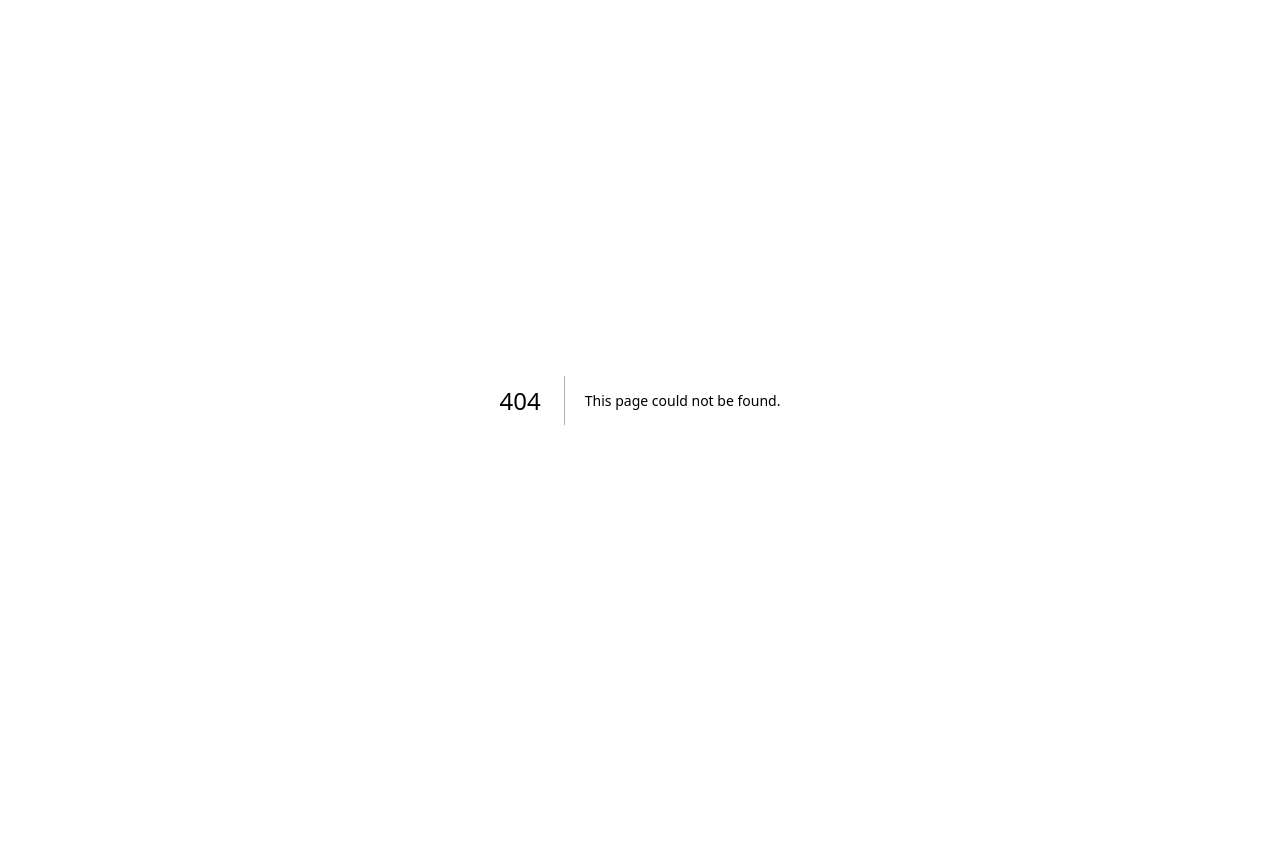
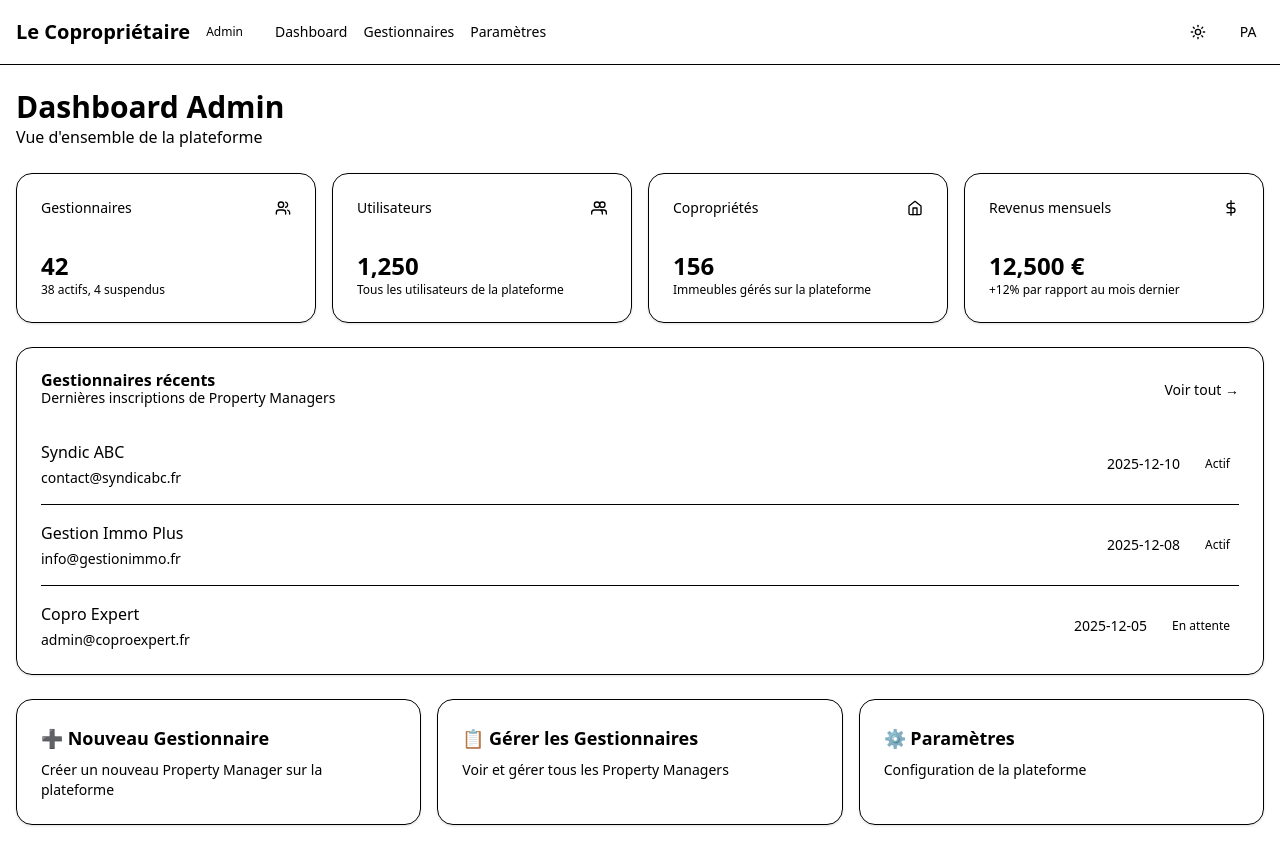
Before and after one commit to vMarc64/Le-Copropri-taire, a Next.js app in the folder apps/web/: page /platform in a window 1280 px wide. Before the commit this address had no page. Before the commit the page ends 800 px from the top, so only its background shows below. Built offline with nearby package versions, Linux system fonts and the light colour scheme.

Commit message:
feat(web): add Platform Admin dashboard
- Create /platform layout with navigation header
- Add dashboard page with stats cards (tenants, users, condos, revenue)
- Display recent property managers list
- Add quick action cards for navigation

Closes #14

```diff
--- /dev/null
+++ b/apps/web/src/app/platform/layout.tsx
@@ -0,0 +1,55 @@
+import { ThemeToggle } from "@/components/theme-toggle";
+import Link from "next/link";
+
+export default function PlatformLayout({
+  children,
+}: {
+  children: React.ReactNode;
+}) {
+  return (
+    <div className="min-h-screen bg-background">
+      {/* Header */}
+      <header className="border-b bg-card">
+        <div className="container flex h-16 items-center justify-between px-4">
+          <div className="flex items-center gap-6">
+            <Link href="/platform" className="flex items-center gap-2">
+              <span className="text-xl font-bold text-primary">Le Copropriétaire</span>
+              <span className="rounded bg-primary px-2 py-0.5 text-xs text-primary-foreground">
+                Admin
+              </span>
+            </Link>
+            <nav className="hidden md:flex items-center gap-4">
+              <Link
+                href="/platform"
+                className="text-sm font-medium text-muted-foreground hover:text-foreground"
+              >
+                Dashboard
+              </Link>
+              <Link
+                href="/platform/tenants"
+                className="text-sm font-medium text-muted-foreground hover:text-foreground"
+              >
+                Gestionnaires
+              </Link>
+              <Link
+                href="/platform/settings"
+                className="text-sm font-medium text-muted-foreground hover:text-foreground"
+              >
+                Paramètres
+              </Link>
+            </nav>
+          </div>
+          <div className="flex items-center gap-4">
+            <ThemeToggle />
+            <div className="h-8 w-8 rounded-full bg-primary flex items-center justify-center text-primary-foreground text-sm font-medium">
+              PA
+            </div>
+          </div>
+        </div>
+      </header>
+
+      {/* Main Content */}
+      <main className="container px-4 py-6">{children}</main>
+    </div>
+  );
+}
--- /dev/null
+++ b/apps/web/src/app/platform/page.tsx
@@ -0,0 +1,213 @@
+import { Card, CardContent, CardDescription, CardHeader, CardTitle } from "@/components/ui/card";
+import { Badge } from "@/components/ui/badge";
+import Link from "next/link";
+
+// Mock data - will be replaced with API calls
+const stats = {
+  totalTenants: 42,
+  activeTenants: 38,
+  suspendedTenants: 4,
+  totalUsers: 1250,
+  totalCondominiums: 156,
+  monthlyRevenue: 12500,
+};
+
+const recentTenants = [
+  { id: "1", name: "Syndic ABC", email: "contact@syndicabc.fr", status: "active", createdAt: "2025-12-10" },
+  { id: "2", name: "Gestion Immo Plus", email: "info@gestionimmo.fr", status: "active", createdAt: "2025-12-08" },
+  { id: "3", name: "Copro Expert", email: "admin@coproexpert.fr", status: "pending", createdAt: "2025-12-05" },
+];
+
+export default function PlatformAdminDashboard() {
+  return (
+    <div className="space-y-6">
+      {/* Header */}
+      <div>
+        <h1 className="text-3xl font-bold">Dashboard Admin</h1>
+        <p className="text-muted-foreground">Vue d&apos;ensemble de la plateforme</p>
+      </div>
+
+      {/* Stats Cards */}
+      <div className="grid gap-4 md:grid-cols-2 lg:grid-cols-4">
+        <Card>
+          <CardHeader className="flex flex-row items-center justify-between space-y-0 pb-2">
+            <CardTitle className="text-sm font-medium">Gestionnaires</CardTitle>
+            <svg
+              xmlns="http://www.w3.org/2000/svg"
+              viewBox="0 0 24 24"
+              fill="none"
+              stroke="currentColor"
+              strokeWidth="2"
+              strokeLinecap="round"
+              strokeLinejoin="round"
+              className="h-4 w-4 text-muted-foreground"
+            >
+              <path d="M16 21v-2a4 4 0 0 0-4-4H6a4 4 0 0 0-4 4v2" />
+              <circle cx="9" cy="7" r="4" />
+              <path d="M22 21v-2a4 4 0 0 0-3-3.87" />
+              <path d="M16 3.13a4 4 0 0 1 0 7.75" />
+            </svg>
+          </CardHeader>
+          <CardContent>
+            <div className="text-2xl font-bold">{stats.totalTenants}</div>
+            <p className="text-xs text-muted-foreground">
+              {stats.activeTenants} actifs, {stats.suspendedTenants} suspendus
+            </p>
+          </CardContent>
+        </Card>
+
+        <Card>
+          <CardHeader className="flex flex-row items-center justify-between space-y-0 pb-2">
+            <CardTitle className="text-sm font-medium">Utilisateurs</CardTitle>
+            <svg
+              xmlns="http://www.w3.org/2000/svg"
+              viewBox="0 0 24 24"
+              fill="none"
+              stroke="currentColor"
+              strokeWidth="2"
+              strokeLinecap="round"
+              strokeLinejoin="round"
+              className="h-4 w-4 text-muted-foreground"
+            >
+              <path d="M17 21v-2a4 4 0 0 0-4-4H5a4 4 0 0 0-4 4v2" />
+              <circle cx="9" cy="7" r="4" />
+              <path d="M23 21v-2a4 4 0 0 0-4-4h-4" />
+              <circle cx="17" cy="7" r="4" />
+            </svg>
+          </CardHeader>
+          <CardContent>
+            <div className="text-2xl font-bold">{stats.totalUsers.toLocaleString()}</div>
+            <p className="text-xs text-muted-foreground">
+              Tous les utilisateurs de la plateforme
+            </p>
+          </CardContent>
+        </Card>
+
+        <Card>
+          <CardHeader className="flex flex-row items-center justify-between space-y-0 pb-2">
+            <CardTitle className="text-sm font-medium">Copropriétés</CardTitle>
+            <svg
+              xmlns="http://www.w3.org/2000/svg"
+              viewBox="0 0 24 24"
+              fill="none"
+              stroke="currentColor"
+              strokeWidth="2"
+              strokeLinecap="round"
+              strokeLinejoin="round"
+              className="h-4 w-4 text-muted-foreground"
+            >
+              <path d="M3 9l9-7 9 7v11a2 2 0 0 1-2 2H5a2 2 0 0 1-2-2z" />
+              <polyline points="9 22 9 12 15 12 15 22" />
+            </svg>
+          </CardHeader>
+          <CardContent>
+            <div className="text-2xl font-bold">{stats.totalCondominiums}</div>
+            <p className="text-xs text-muted-foreground">
+              Immeubles gérés sur la plateforme
+            </p>
+          </CardContent>
+        </Card>
+
+        <Card>
+          <CardHeader className="flex flex-row items-center justify-between space-y-0 pb-2">
+            <CardTitle className="text-sm font-medium">Revenus mensuels</CardTitle>
+            <svg
+              xmlns="http://www.w3.org/2000/svg"
+              viewBox="0 0 24 24"
+              fill="none"
+              stroke="currentColor"
+              strokeWidth="2"
+              strokeLinecap="round"
+              strokeLinejoin="round"
+              className="h-4 w-4 text-muted-foreground"
+            >
+              <line x1="12" y1="1" x2="12" y2="23" />
+              <path d="M17 5H9.5a3.5 3.5 0 0 0 0 7h5a3.5 3.5 0 0 1 0 7H6" />
+            </svg>
+          </CardHeader>
+          <CardContent>
+            <div className="text-2xl font-bold">{stats.monthlyRevenue.toLocaleString()} €</div>
+            <p className="text-xs text-muted-foreground">
+              +12% par rapport au mois dernier
+            </p>
+          </CardContent>
+        </Card>
+      </div>
+
+      {/* Recent Tenants */}
+      <Card>
+        <CardHeader>
+          <div className="flex items-center justify-between">
+            <div>
+              <CardTitle>Gestionnaires récents</CardTitle>
+              <CardDescription>Dernières inscriptions de Property Managers</CardDescription>
+            </div>
+            <Link
+              href="/platform/tenants"
+              className="text-sm text-primary hover:underline"
+            >
+              Voir tout →
+            </Link>
+          </div>
+        </CardHeader>
+        <CardContent>
+          <div className="space-y-4">
+            {recentTenants.map((tenant) => (
+              <div
+                key={tenant.id}
+                className="flex items-center justify-between border-b pb-4 last:border-0 last:pb-0"
+              >
+                <div className="space-y-1">
+                  <p className="font-medium">{tenant.name}</p>
+                  <p className="text-sm text-muted-foreground">{tenant.email}</p>
+                </div>
+                <div className="flex items-center gap-4">
+                  <span className="text-sm text-muted-foreground">{tenant.createdAt}</span>
+                  <Badge variant={tenant.status === "active" ? "default" : "secondary"}>
+                    {tenant.status === "active" ? "Actif" : "En attente"}
+                  </Badge>
+                </div>
+              </div>
+            ))}
+          </div>
+        </CardContent>
+      </Card>
+
+      {/* Quick Actions */}
+      <div className="grid gap-4 md:grid-cols-3">
+        <Card className="cursor-pointer transition-colors hover:bg-muted/50">
+          <Link href="/platform/tenants/new">
+            <CardHeader>
+              <CardTitle className="text-lg">➕ Nouveau Gestionnaire</CardTitle>
+              <CardDescription>
+                Créer un nouveau Property Manager sur la plateforme
+              </CardDescription>
+            </CardHeader>
+          </Link>
+        </Card>
+
+        <Card className="cursor-pointer transition-colors hover:bg-muted/50">
+          <Link href="/platform/tenants">
+            <CardHeader>
+              <CardTitle className="text-lg">📋 Gérer les Gestionnaires</CardTitle>
+              <CardDescription>
+                Voir et gérer tous les Property Managers
+              </CardDescription>
+            </CardHeader>
+          </Link>
+        </Card>
+
+        <Card className="cursor-pointer transition-colors hover:bg-muted/50">
+          <Link href="/platform/settings">
+            <CardHeader>
+              <CardTitle className="text-lg">⚙️ Paramètres</CardTitle>
+              <CardDescription>
+                Configuration de la plateforme
+              </CardDescription>
+            </CardHeader>
+          </Link>
+        </Card>
+      </div>
+    </div>
+  );
+}
```
